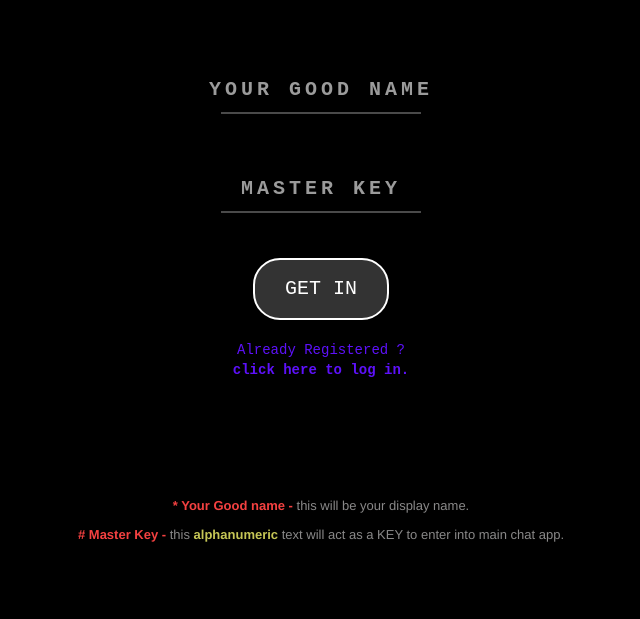
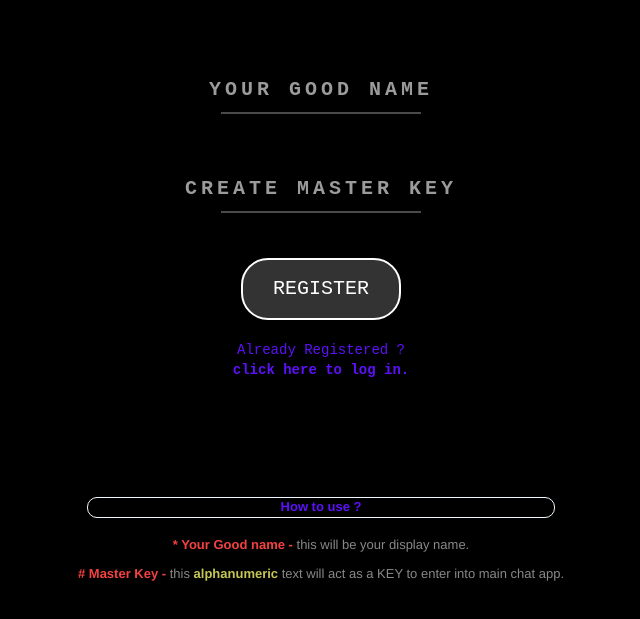
Before and after one commit to nehal-backspace/Black_Chat, a plain HTML site: page index.html in a window 1280 px wide. Shown: the part 185-804 px from the top of the page, without its empty margins (319-959 px from the left). Drawn offline with nearby package versions, Linux system fonts and the light colour scheme.

Commit message:
included how to use

```diff
--- a/index.html
+++ b/index.html
@@ -40,10 +40,10 @@
             </label>
             <label for="master">
               <input type="text" required id="master" autocomplete="off" />
-              <div class="label-text">Master Key</div>
+              <div class="label-text">Create Master Key</div>
             </label>
 
-            <button onclick="regis()">Get In</button>
+            <button onclick="regis()">Register</button>
             <br /><br />
             <p style="color: #5d11fa; cursor: pointer;" onclick="getlogin()">
               Already Registered ?<br />
@@ -55,7 +55,7 @@
           <div class="form" id="in" style="display: none;">
             <label for="master2">
               <input type="text" required id="master2" autocomplete="off" />
-              <div class="label-text">Master Key</div>
+              <div class="label-text">Your Master Key</div>
             </label>
             <button onclick="login()">Get the App</button>
             <br /><br />
@@ -67,6 +67,24 @@
           </div>
 
           <div class="info">
+            <a
+              href="https://github.com/nehal-backspace/Black_Chat#download-and-installation"
+            >
+              <p
+                class="how"
+                style="
+                  font-weight: bold;
+                  color: #5d11fa;
+                  border-radius: 10px;
+                  border: 1px solid aliceblue;
+                  width: 40%;
+                  margin: auto;
+                "
+              >
+                How to use ?
+              </p>
+            </a>
+            <br />
             <p>
               <strong class="impo">* Your Good name - </strong> this will be
               your display name.
```
Also changed, not shown: download.html (+4 -2 lines), README.md.
